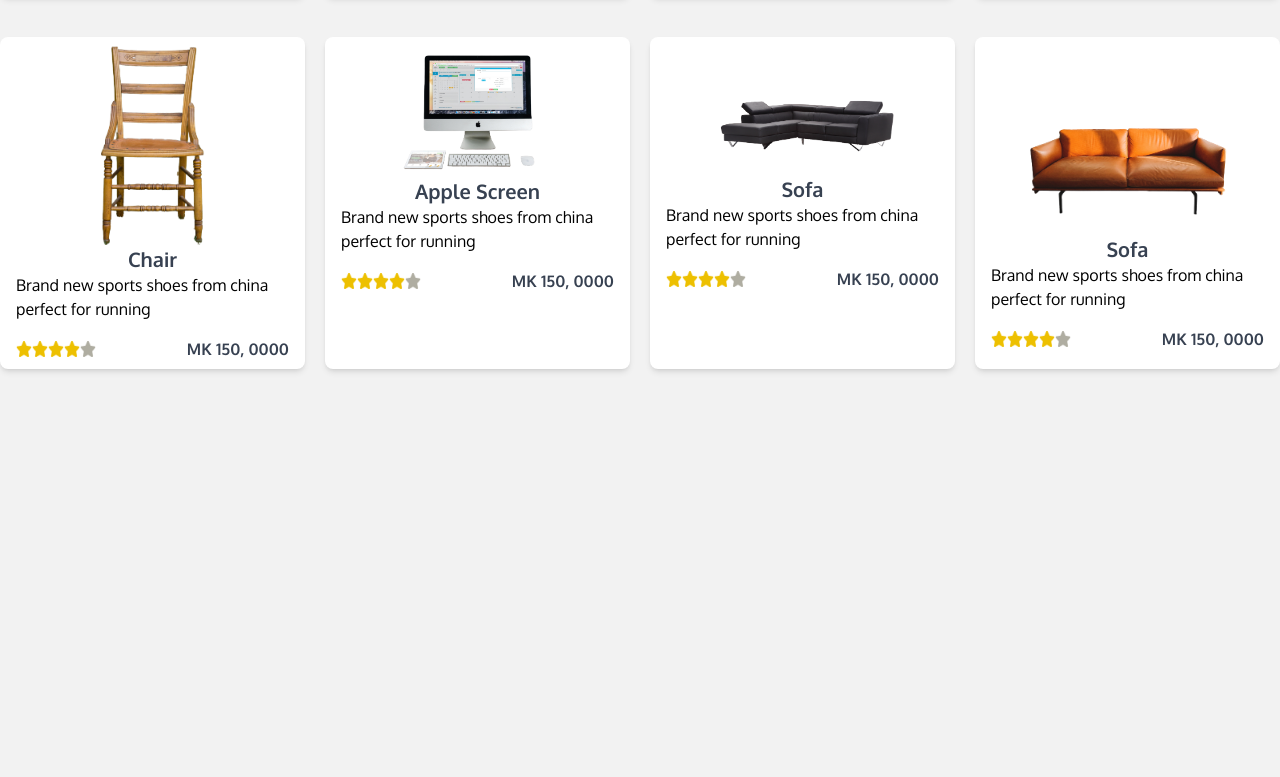
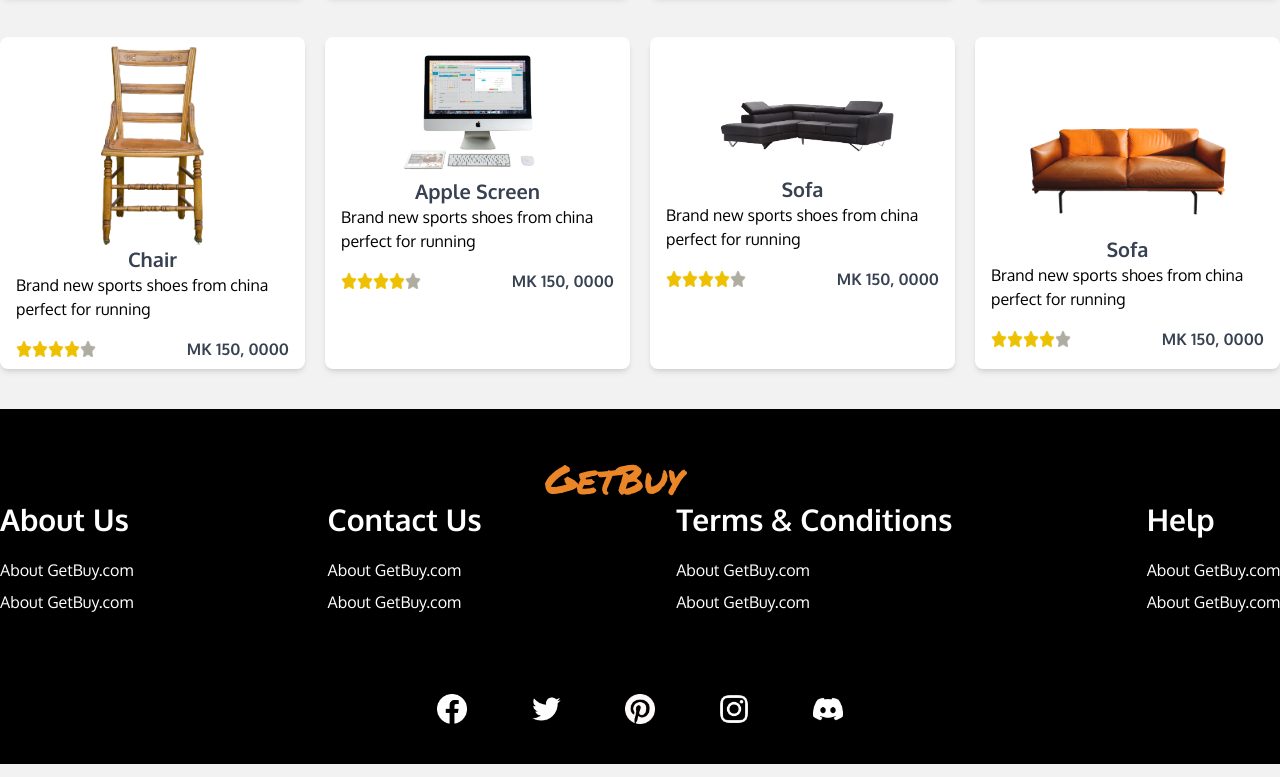
Before and after one commit to ChawerKamanga/GetBuy, a website: page index.html in a window 1280 px wide. Shown: the part 1871-2648 px from the top of the page. Drawn offline with nearby package versions, Linux system fonts and the light colour scheme.

Commit message:
updated index.html & signin.html

```diff
--- a/index.html
+++ b/index.html
@@ -37,7 +37,7 @@
           class="w-[627px] h-[50px] bg-[#D9D9D9] rounded-full px-10 placeholder:text-gray-800"
         />
         <!-- SignIn Button -->
-        <a href="#" class="text-white bg-black px-8 py-3 rounded-full"
+        <a href="/sign.html" class="text-white bg-black px-8 py-3 rounded-full"
           >Sign in</a
         >
       </div>
@@ -912,7 +912,60 @@
       </div>
     </section>
 
-    <br /><br /><br /><br /><br /><br /><br /><br /><br /><br /><br /><br /><br /><br /><br /><br /><br />
+    <footer class="bg-[#000] text-white mt-10">
+      <div class="container mx-auto py-10">
+        <!-- Logo -->
+        <img src="/img/logo.png"  class="w-[190px] h-[48px] mx-auto" alt="logo">
+
+        <!-- Sitemap -->
+        <div class="flex justify-between">
+          <!-- About Us -->
+          <div class="space-y-4">
+            <h2 class="text-[30px] font-bold">About Us</h2>
+            <ul class="space-y-2">
+              <li><a href="">About GetBuy.com</a></li>
+              <li><a href="">About GetBuy.com</a></li>
+            </ul>
+          </div>
+          <!-- Contact Us -->
+          <div class="space-y-4">
+            <h2 class="text-[30px] font-bold">Contact Us</h2>
+            <ul class="space-y-2">
+              <li><a href="">About GetBuy.com</a></li>
+              <li><a href="">About GetBuy.com</a></li>
+            </ul>
+          </div>
+          <!-- Terms & Conditions -->
+          <div class="space-y-4">
+            <h2 class="text-[30px] font-bold">Terms & Conditions</h2>
+            <ul class="space-y-2">
+              <li><a href="">About GetBuy.com</a></li>
+              <li><a href="">About GetBuy.com</a></li>
+            </ul>
+          </div>
+          <!-- Help -->
+          <div class="space-y-4">
+            <h2 class="text-[30px] font-bold">Help</h2>
+            <ul class="space-y-2">
+              <li><a href="">About GetBuy.com</a></li>
+              <li><a href="">About GetBuy.com</a></li>
+            </ul>
+          </div>
+
+        </div>
+
+        <!-- Logos -->
+        <div class="flex space-x-16 mt-20 justify-center">
+          <img src="/img/icons/Vector.png" class="w-[30px] h-[30px]" alt="facebook icon">
+          <img src="/img/icons/twitter-fill.png" class="w-[30px] h-[30px]" alt="twitter icon">
+          <img src="/img/icons/pinterest-fill.png" class="w-[30px] h-[30px]" alt="pinterest icon">
+          <img src="/img/icons/instagram-fill.png" class="w-[30px] h-[30px]" alt="instagram icon">
+          <img src="/img/icons/discord-fill.png" class="w-[30px] h-[30px]" alt="discord icon">
+
+        </div>
+      </div>
+    </footer>
+
 
     <!-- External Scripts -->
     <script
--- a/tailwind.config.js
+++ b/tailwind.config.js
@@ -2,7 +2,11 @@
 module.exports = {
   content: ["./*.html"],
   theme: {
-    extend: {},
+    extend: {
+      colors: {
+        'primaryColor': '#EB8628',
+      },
+    },
   },
   plugins: [],
 }
```
Also changed, not shown: sign.html (added, +64 -0 lines), dist/output.css, img/icons/Vector.png (added), img/icons/discord-fill.png (added), img/icons/google.png (added), img/icons/instagram-fill.png (added), img/icons/pinterest-fill.png (added), img/icons/twitter-fill.png (added), img/icons/twitter.png (added), img/jon-ly-Xn7GvimQrk8-unsplash.jpg (added).
